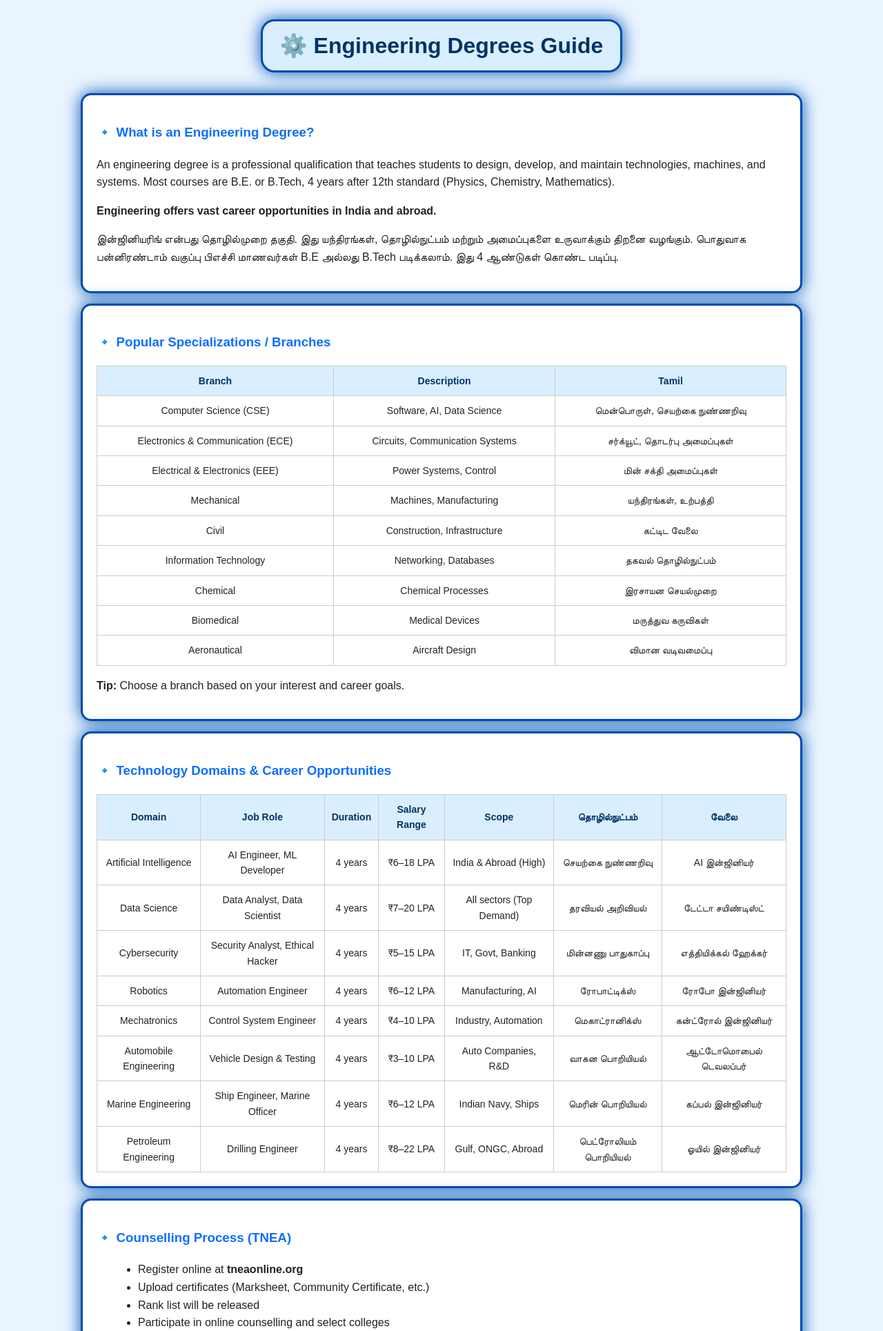
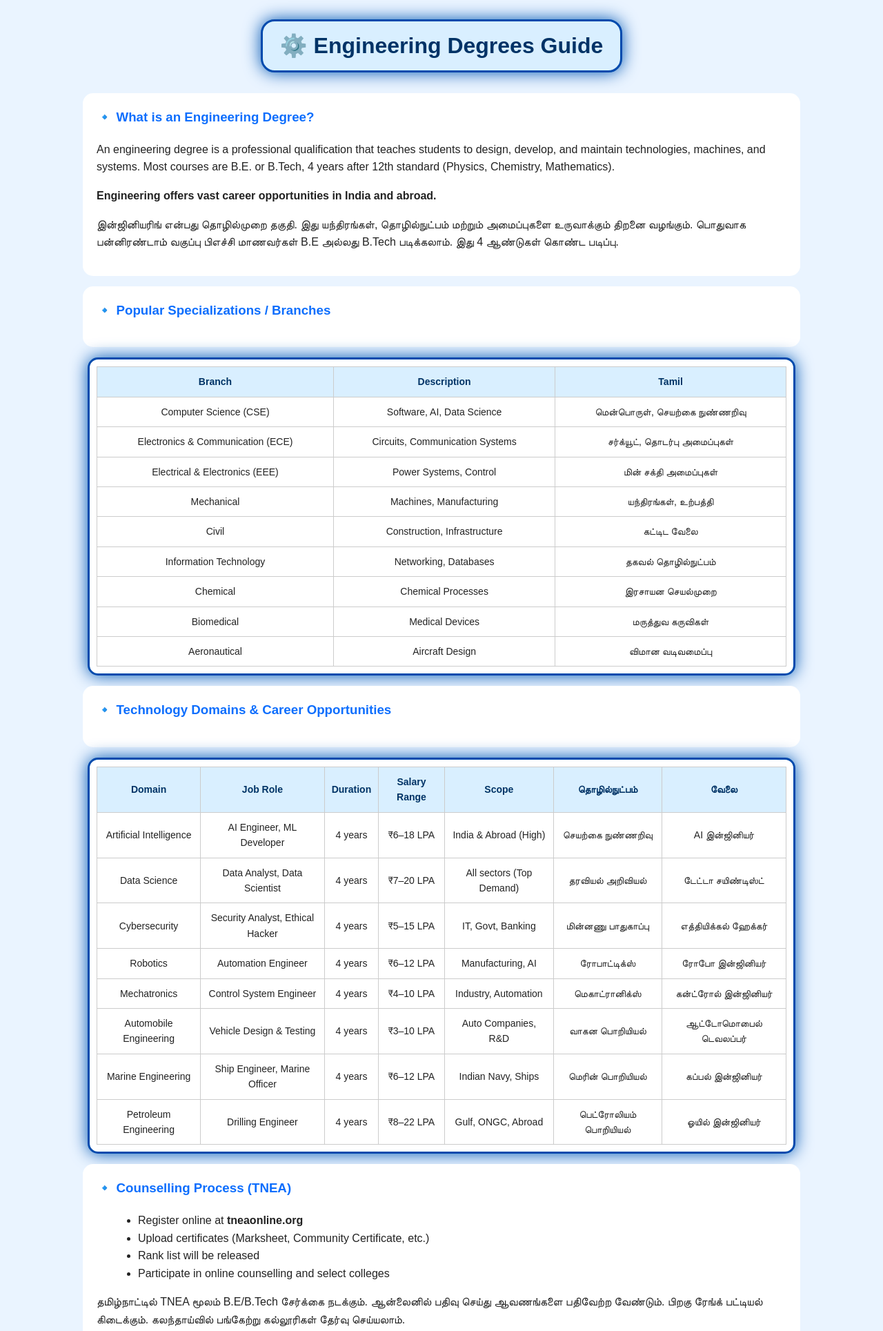
Before and after one commit to Varshitha05-S/career-guide, a Flask app: page /engineering in a window 1280 px wide. Shown: the top 1929 px of the page at 69% size. Run offline with Flask 3, Linux system fonts and the light colour scheme.

Commit message:
Add persistent message file and template updates

```diff
--- a/career_guide_chatbot/app.py
+++ b/career_guide_chatbot/app.py
@@ -19,6 +19,10 @@ app.secret_key = "replace_this_with_a_long_random_secret_key"
 @app.route("/")
 def home():
     return render_template("index.html")
+@app.route('/')
+def index():
+    return render_template("index.html")
+
 
 @app.route("/faq", methods=["GET", "POST"])
 def faq():
--- a/career_guide_chatbot/templates/doctor.html
+++ b/career_guide_chatbot/templates/doctor.html
@@ -169,7 +169,8 @@
     </ul>
   </div>
 
-  <a href="/" class="back-home">🏠 Back to Home</a>
+  <a href="/#profession" class="back-home">🏠 Back to Home</a>
+
 
 </body>
 </html>
--- a/career_guide_chatbot/templates/engineering.html
+++ b/career_guide_chatbot/templates/engineering.html
@@ -12,6 +12,7 @@
       line-height: 1.6;
       color: #222;
     }
+
     .title-box {
       background-color: #d9efff;
       border: 3px solid #004aad;
@@ -21,42 +22,65 @@
       margin-bottom: 15px;
       box-shadow: 0 0 25px #0056b3;
     }
+
     .title-box h1 {
       font-size: 2rem;
       color: #003366;
       margin: 0;
     }
+
+    .center {
+      text-align: center;
+    }
+
     .section {
       background: #fff;
       border-radius: 15px;
       padding: 20px;
       margin: 15px auto;
       max-width: 1000px;
-      box-shadow: 0 0 25px #0056b3;
-      border: 3px solid #004aad;
     }
+
     .section h3 {
       color: #0d6efd;
+      margin-top: 0;
     }
+
+    .table-wrapper {
+      overflow-x: auto;
+      border-radius: 15px;
+      margin: 15px auto;
+      max-width: 1000px;
+      border: 3px solid #004aad;
+      box-shadow: 0 0 25px #0056b3;
+      background-color: #fff;
+      padding: 10px;
+    }
+
     table {
       width: 100%;
+      min-width: 800px;
       border-collapse: collapse;
-      margin-top: 10px;
     }
+
     th, td {
       border: 1px solid #ccc;
       padding: 10px;
       text-align: center;
       font-size: 14px;
+      word-wrap: break-word;
     }
+
     th {
       background-color: #d9efff;
       color: #003366;
     }
+
     ul {
       margin-left: 20px;
       text-align: left;
     }
+
     .back-home {
       display: inline-block;
       margin: 30px auto;
@@ -65,15 +89,22 @@
       color: white;
       text-decoration: none;
       border-radius: 8px;
+      transition: background-color 0.3s;
     }
+
     .back-home:hover {
       background: #001f4d;
     }
-    .center {
-      text-align: center;
-    }
-    a:hover {
-      background-color: #001f4d;
+
+    @media screen and (max-width: 768px) {
+      .title-box h1 {
+        font-size: 1.5rem;
+      }
+
+      th, td {
+        font-size: 12px;
+        padding: 8px;
+      }
     }
   </style>
 </head>
@@ -91,155 +122,49 @@
       An engineering degree is a professional qualification that teaches students to design, develop, and maintain technologies, machines, and systems.
       Most courses are B.E. or B.Tech, 4 years after 12th standard (Physics, Chemistry, Mathematics).
     </p>
+    <p><strong>Engineering offers vast career opportunities in India and abroad.</strong></p>
     <p>
-      <strong>Engineering offers vast career opportunities in India and abroad.</strong>
-    </p>
-    <p>
-      இன்ஜினியரிங் என்பது தொழில்முறை தகுதி. இது யந்திரங்கள், தொழில்நுட்பம் மற்றும் அமைப்புகளை உருவாக்கும் திறனை வழங்கும். பொதுவாக பன்னிரண்டாம் வகுப்பு பிஎச்சி மாணவர்கள் B.E அல்லது B.Tech படிக்கலாம். இது 4 ஆண்டுகள் கொண்ட படிப்பு.
+      இன்ஜினியரிங் என்பது தொழில்முறை தகுதி. இது யந்திரங்கள், தொழில்நுட்பம் மற்றும் அமைப்புகளை உருவாக்கும் திறனை வழங்கும்.
+      பொதுவாக பன்னிரண்டாம் வகுப்பு பிஎச்சி மாணவர்கள் B.E அல்லது B.Tech படிக்கலாம். இது 4 ஆண்டுகள் கொண்ட படிப்பு.
     </p>
   </div>
 
   <div class="section">
     <h3>🔹 Popular Specializations / Branches</h3>
+  </div>
+
+  <div class="table-wrapper">
     <table>
-      <tr>
-        <th>Branch</th>
-        <th>Description</th>
-        <th>Tamil</th>
-      </tr>
-      <tr>
-        <td>Computer Science (CSE)</td>
-        <td>Software, AI, Data Science</td>
-        <td>மென்பொருள், செயற்கை நுண்ணறிவு</td>
-      </tr>
-      <tr>
-        <td>Electronics & Communication (ECE)</td>
-        <td>Circuits, Communication Systems</td>
-        <td>சர்க்யூட், தொடர்பு அமைப்புகள்</td>
-      </tr>
-      <tr>
-        <td>Electrical & Electronics (EEE)</td>
-        <td>Power Systems, Control</td>
-        <td>மின் சக்தி அமைப்புகள்</td>
-      </tr>
-      <tr>
-        <td>Mechanical</td>
-        <td>Machines, Manufacturing</td>
-        <td>யந்திரங்கள், உற்பத்தி</td>
-      </tr>
-      <tr>
-        <td>Civil</td>
-        <td>Construction, Infrastructure</td>
-        <td>கட்டிட வேலை</td>
-      </tr>
-      <tr>
-        <td>Information Technology</td>
-        <td>Networking, Databases</td>
-        <td>தகவல் தொழில்நுட்பம்</td>
-      </tr>
-      <tr>
-        <td>Chemical</td>
-        <td>Chemical Processes</td>
-        <td>இரசாயன செயல்முறை</td>
-      </tr>
-      <tr>
-        <td>Biomedical</td>
-        <td>Medical Devices</td>
-        <td>மருத்துவ கருவிகள்</td>
-      </tr>
-      <tr>
-        <td>Aeronautical</td>
-        <td>Aircraft Design</td>
-        <td>விமான வடிவமைப்பு</td>
-      </tr>
+      <tr><th>Branch</th><th>Description</th><th>Tamil</th></tr>
+      <tr><td>Computer Science (CSE)</td><td>Software, AI, Data Science</td><td>மென்பொருள், செயற்கை நுண்ணறிவு</td></tr>
+      <tr><td>Electronics & Communication (ECE)</td><td>Circuits, Communication Systems</td><td>சர்க்யூட், தொடர்பு அமைப்புகள்</td></tr>
+      <tr><td>Electrical & Electronics (EEE)</td><td>Power Systems, Control</td><td>மின் சக்தி அமைப்புகள்</td></tr>
+      <tr><td>Mechanical</td><td>Machines, Manufacturing</td><td>யந்திரங்கள், உற்பத்தி</td></tr>
+      <tr><td>Civil</td><td>Construction, Infrastructure</td><td>கட்டிட வேலை</td></tr>
+      <tr><td>Information Technology</td><td>Networking, Databases</td><td>தகவல் தொழில்நுட்பம்</td></tr>
+      <tr><td>Chemical</td><td>Chemical Processes</td><td>இரசாயன செயல்முறை</td></tr>
+      <tr><td>Biomedical</td><td>Medical Devices</td><td>மருத்துவ கருவிகள்</td></tr>
+      <tr><td>Aeronautical</td><td>Aircraft Design</td><td>விமான வடிவமைப்பு</td></tr>
     </table>
-    <p><strong>Tip:</strong> Choose a branch based on your interest and career goals.</p>
   </div>
 
   <div class="section">
     <h3>🔹 Technology Domains & Career Opportunities</h3>
+  </div>
+
+  <div class="table-wrapper">
     <table>
       <tr>
-        <th>Domain</th>
-        <th>Job Role</th>
-        <th>Duration</th>
-        <th>Salary Range</th>
-        <th>Scope</th>
-        <th>தொழில்நுட்பம்</th>
-        <th>வேலை</th>
+        <th>Domain</th><th>Job Role</th><th>Duration</th><th>Salary Range</th><th>Scope</th><th>தொழில்நுட்பம்</th><th>வேலை</th>
       </tr>
-      <tr>
-        <td>Artificial Intelligence</td>
-        <td>AI Engineer, ML Developer</td>
-        <td>4 years</td>
-        <td>₹6–18 LPA</td>
-        <td>India & Abroad (High)</td>
-        <td>செயற்கை நுண்ணறிவு</td>
-        <td>AI இன்ஜினியர்</td>
-      </tr>
-      <tr>
-        <td>Data Science</td>
-        <td>Data Analyst, Data Scientist</td>
-        <td>4 years</td>
-        <td>₹7–20 LPA</td>
-        <td>All sectors (Top Demand)</td>
-        <td>தரவியல் அறிவியல்</td>
-        <td>டேட்டா சயிண்டிஸ்ட்</td>
-      </tr>
-      <tr>
-        <td>Cybersecurity</td>
-        <td>Security Analyst, Ethical Hacker</td>
-        <td>4 years</td>
-        <td>₹5–15 LPA</td>
-        <td>IT, Govt, Banking</td>
-        <td>மின்னணு பாதுகாப்பு</td>
-        <td>எத்தியிக்கல் ஹேக்கர்</td>
-      </tr>
-      <tr>
-        <td>Robotics</td>
-        <td>Automation Engineer</td>
-        <td>4 years</td>
-        <td>₹6–12 LPA</td>
-        <td>Manufacturing, AI</td>
-        <td>ரோபாட்டிக்ஸ்</td>
-        <td>ரோபோ இன்ஜினியர்</td>
-      </tr>
-      <tr>
-        <td>Mechatronics</td>
-        <td>Control System Engineer</td>
-        <td>4 years</td>
-        <td>₹4–10 LPA</td>
-        <td>Industry, Automation</td>
-        <td>மெகாட்ரானிக்ஸ்</td>
-        <td>கன்ட்ரோல் இன்ஜினியர்</td>
-      </tr>
-      <tr>
-        <td>Automobile Engineering</td>
-        <td>Vehicle Design & Testing</td>
-        <td>4 years</td>
-        <td>₹3–10 LPA</td>
-        <td>Auto Companies, R&D</td>
-        <td>வாகன பொறியியல்</td>
-        <td>ஆட்டோமொபைல் டெவலப்பர்</td>
-      </tr>
-      <tr>
-        <td>Marine Engineering</td>
-        <td>Ship Engineer, Marine Officer</td>
-        <td>4 years</td>
-        <td>₹6–12 LPA</td>
-        <td>Indian Navy, Ships</td>
-        <td>மெரின் பொறியியல்</td>
-        <td>கப்பல் இன்ஜினியர்</td>
-      </tr>
-      <tr>
-        <td>Petroleum Engineering</td>
-        <td>Drilling Engineer</td>
-        <td>4 years</td>
-        <td>₹8–22 LPA</td>
-        <td>Gulf, ONGC, Abroad</td>
-        <td>பெட்ரோலியம் பொறியியல்</td>
-        <td>ஓயில் இன்ஜினியர்</td>
-      </tr>
+      <tr><td>Artificial Intelligence</td><td>AI Engineer, ML Developer</td><td>4 years</td><td>₹6–18 LPA</td><td>India & Abroad (High)</td><td>செயற்கை நுண்ணறிவு</td><td>AI இன்ஜினியர்</td></tr>
+      <tr><td>Data Science</td><td>Data Analyst, Data Scientist</td><td>4 years</td><td>₹7–20 LPA</td><td>All sectors (Top Demand)</td><td>தரவியல் அறிவியல்</td><td>டேட்டா சயிண்டிஸ்ட்</td></tr>
+      <tr><td>Cybersecurity</td><td>Security Analyst, Ethical Hacker</td><td>4 years</td><td>₹5–15 LPA</td><td>IT, Govt, Banking</td><td>மின்னணு பாதுகாப்பு</td><td>எத்தியிக்கல் ஹேக்கர்</td></tr>
+      <tr><td>Robotics</td><td>Automation Engineer</td><td>4 years</td><td>₹6–12 LPA</td><td>Manufacturing, AI</td><td>ரோபாட்டிக்ஸ்</td><td>ரோபோ இன்ஜினியர்</td></tr>
+      <tr><td>Mechatronics</td><td>Control System Engineer</td><td>4 years</td><td>₹4–10 LPA</td><td>Industry, Automation</td><td>மெகாட்ரானிக்ஸ்</td><td>கன்ட்ரோல் இன்ஜினியர்</td></tr>
+      <tr><td>Automobile Engineering</td><td>Vehicle Design & Testing</td><td>4 years</td><td>₹3–10 LPA</td><td>Auto Companies, R&D</td><td>வாகன பொறியியல்</td><td>ஆட்டோமொபைல் டெவலப்பர்</td></tr>
+      <tr><td>Marine Engineering</td><td>Ship Engineer, Marine Officer</td><td>4 years</td><td>₹6–12 LPA</td><td>Indian Navy, Ships</td><td>மெரின் பொறியியல்</td><td>கப்பல் இன்ஜினியர்</td></tr>
+      <tr><td>Petroleum Engineering</td><td>Drilling Engineer</td><td>4 years</td><td>₹8–22 LPA</td><td>Gulf, ONGC, Abroad</td><td>பெட்ரோலியம் பொறியியல்</td><td>ஓயில் இன்ஜினியர்</td></tr>
     </table>
   </div>
 
@@ -252,37 +177,8 @@
       <li>Participate in online counselling and select colleges</li>
     </ul>
     <p>
-      தமிழ்நாட்டில் TNEA மூலம் B.E/B.Tech சேர்க்கை நடக்கும். ஆன்லைனில் பதிவு செய்து ஆவணங்களை பதிவேற்ற வேண்டும். பிறகு ரேங்க் பட்டியல் கிடைக்கும். கலந்தாய்வில் பங்கேற்று கல்லூரிகள் தேர்வு செய்யலாம்.
-    </p>
-  </div>
-
-  <div class="section">
-    <h3>🔹 JEE Entrance Process</h3>
-    <p>
-      JEE is a national-level entrance exam for NITs, IITs, and other institutions.
-      <ul>
-        <li><strong>JEE Main:</strong> NITs, IIITs, State Colleges</li>
-        <li><strong>JEE Advanced:</strong> For IIT admissions</li>
-        <li>Apply at <a href="https://jeemain.nta.nic.in" target="_blank">jeemain.nta.nic.in</a></li>
-      </ul>
-    </p>
-    <p>
-      JEE இந்திய அளவில் நடைபெறும் நுழைவு தேர்வு.
-      JEE Main, NIT மற்றும் மாநில கல்லூரிகளுக்கானது. JEE Advanced, IIT க்கானது.
-    </p>
-  </div>
-
-  <div class="section">
-    <h3>🔹 High Scope Branches (2025)</h3>
-    <ul>
-      <li>Computer Science & IT</li>
-      <li>Artificial Intelligence & Data Science</li>
-      <li>Electronics and Communication</li>
-      <li>Mechanical Engineering</li>
-      <li>Civil Engineering (Infrastructure boom)</li>
-    </ul>
-    <p>
-      அதிக வாய்ப்பு உள்ள பிரிவுகள்: கம்ப்யூட்டர் சயின்ஸ், AI, எலக்ட்ரானிக்ஸ், மெக்கானிக்கல்.
+      தமிழ்நாட்டில் TNEA மூலம் B.E/B.Tech சேர்க்கை நடக்கும். ஆன்லைனில் பதிவு செய்து ஆவணங்களை பதிவேற்ற வேண்டும்.
+      பிறகு ரேங்க் பட்டியல் கிடைக்கும். கலந்தாய்வில் பங்கேற்று கல்லூரிகள் தேர்வு செய்யலாம்.
     </p>
   </div>
 
--- a/career_guide_chatbot/templates/teacher.html
+++ b/career_guide_chatbot/templates/teacher.html
@@ -207,7 +207,9 @@
     </ul>
   </div>
 
-  <a href="/" class="back-home">🏠 Back to Home</a>
+  <a href="/#professions" class="back-home">🏠 Back to Home</a>
+
+
 
 </body>
 </html>
```
Also changed, not shown: career_guide_chatbot/templates/exams.html (+34 -12 lines), career_guide_chatbot/templates/index.html (+15 -30 lines), career_guide_chatbot/templates/police.html (+33 -14 lines), career_guide_chatbot/templates/scholarships.html (+30 -4 lines).
